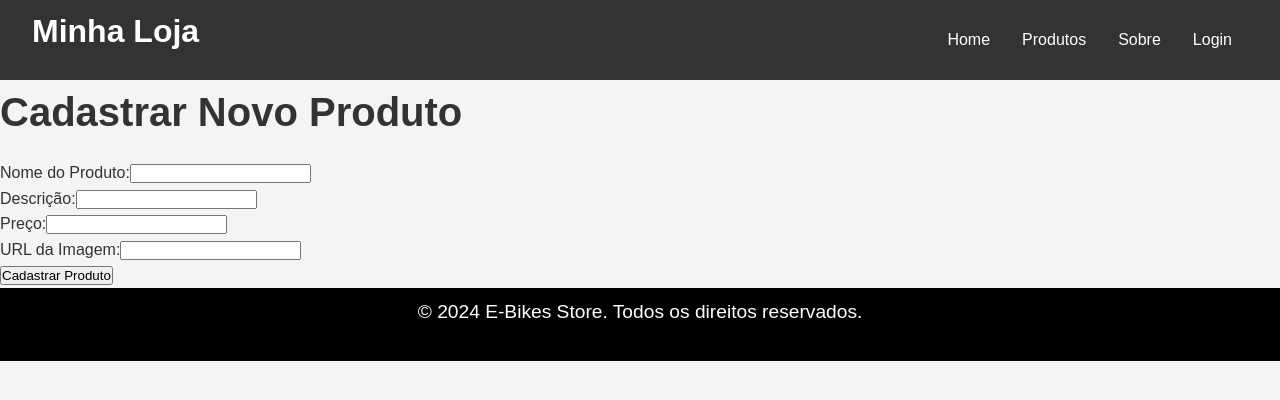
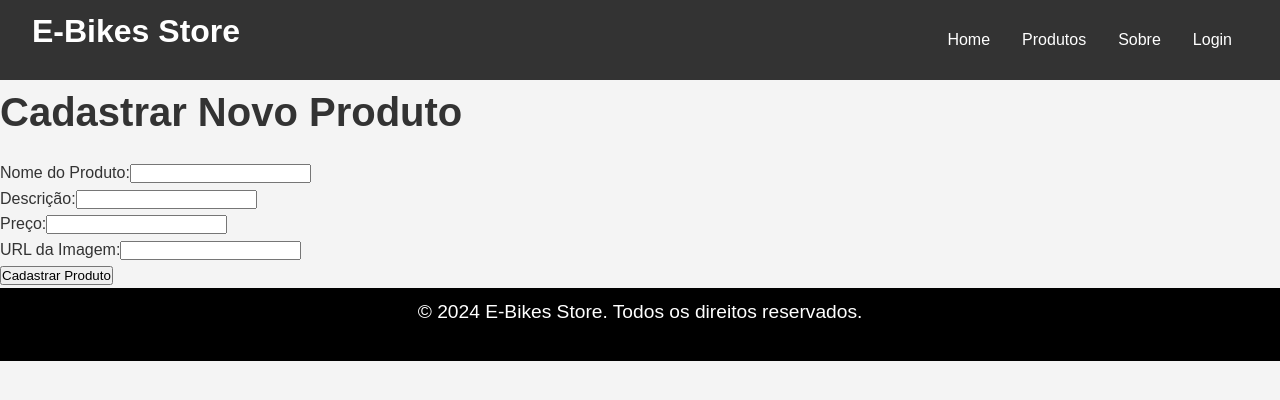
Before and after one commit to Check-Points/cp5-front, a React (Vite) app: page /cadastrarproduto in a window 1280 px wide. Shown: the top 400 px of the page. Built offline with nearby package versions, Linux system fonts and the light colour scheme.

Commit message:
nav update

```diff
--- a/src/components/Nav.jsx
+++ b/src/components/Nav.jsx
@@ -15,7 +15,7 @@ const Nav = () => {
   return (
     <nav className="navbar">
       <div className="nav-logo">
-        <h2>Minha Loja</h2>
+        <h2>E-Bikes Store</h2>
       </div>
 
       <ul className={isMobileMenuOpen ? 'nav-links-mobile' : 'nav-links'}>
```
